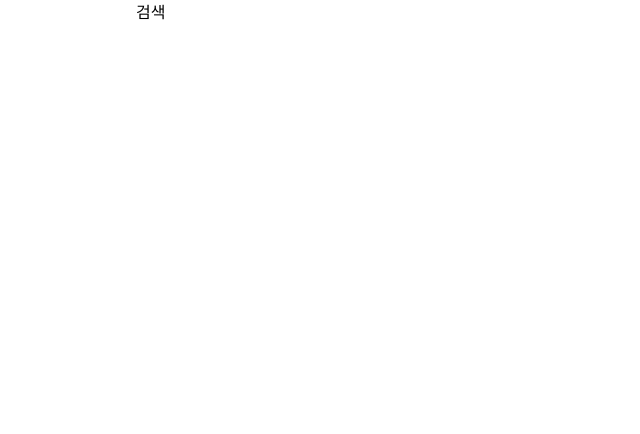
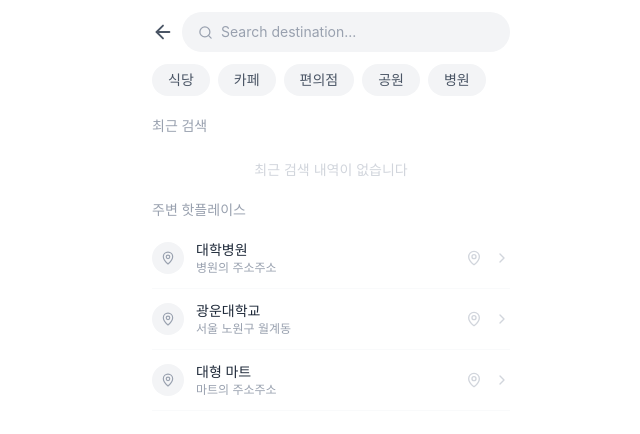
Before and after one commit to shinhyunwooo/SafeMap_FE, a React (Vite) app: page /search in a window 1280 px wide. Shown: the top 434 px of the page, without its empty margins (309-949 px from the left). Built offline with nearby package versions, Linux system fonts and the light colour scheme.

Commit message:
feat: 검색 화면 구현 (최근 검색, 핫플레이스, 검색 결과)

```diff
--- a/src/pages/SearchPage.jsx
+++ b/src/pages/SearchPage.jsx
@@ -1,3 +1,187 @@
+import { useState } from 'react'
+import { useNavigate } from 'react-router-dom'
+import { ArrowLeft, Search, X, Clock, MapPin, ChevronRight } from 'lucide-react'
+
+const CATEGORY_CHIPS = ['식당', '카페', '편의점', '공원', '병원']
+
+const DUMMY_RESULTS = [
+  { id: 1, name: '광운대학교', address: '서울 노원구 월계동' },
+  { id: 2, name: '광운대학교 후문', address: '서울 노원구 월계동' },
+  { id: 3, name: '광운대역', address: '서울 노원구 월계동 11-3' },
+  { id: 4, name: '노원구청', address: '서울 노원구 노원로 283' },
+]
+
+const HOTPLACES = [
+  { id: 101, name: '대학병원', address: '병원의 주소주소' },
+  { id: 102, name: '광운대학교', address: '서울 노원구 월계동' },
+  { id: 103, name: '대형 마트', address: '마트의 주소주소' },
+]
+
 export default function SearchPage() {
-  return <div className="h-full">검색</div>
+  const navigate = useNavigate()
+  const [query, setQuery] = useState('')
+  const [recentSearches, setRecentSearches] = useState(
+    JSON.parse(localStorage.getItem('recentSearches') || '[]')
+  )
+
+  const results = query.trim()
+    ? DUMMY_RESULTS.filter(
+        (r) => r.name.includes(query) || r.address.includes(query)
+      )
+    : []
+
+  const saveRecent = (item) => {
+    const updated = [
+      item,
+      ...recentSearches.filter((r) => r.id !== item.id),
+    ].slice(0, 5)
+    setRecentSearches(updated)
+    localStorage.setItem('recentSearches', JSON.stringify(updated))
+  }
+
+  const handleSelect = (item) => {
+    saveRecent(item)
+    navigate('/route-result', { state: { destination: item } })
+  }
+
+  const deleteRecent = (e, id) => {
+    e.stopPropagation()
+    const updated = recentSearches.filter((r) => r.id !== id)
+    setRecentSearches(updated)
+    localStorage.setItem('recentSearches', JSON.stringify(updated))
+  }
+
+  return (
+    <div className="flex flex-col h-full bg-white">
+
+      {/* 상단 검색바 */}
+      <div className="flex items-center gap-2 px-4 py-3">
+        <button onClick={() => navigate(-1)} className="shrink-0">
+          <ArrowLeft size={22} className="text-gray-600" />
+        </button>
+        <div className="flex-1 flex items-center gap-2 bg-gray-100 rounded-full px-4 py-2.5">
+          <Search size={15} className="text-gray-400 shrink-0" />
+          <input
+            type="text"
+            value={query}
+            onChange={(e) => setQuery(e.target.value)}
+            placeholder="Search destination..."
+            className="flex-1 bg-transparent text-sm outline-none text-gray-800 placeholder-gray-400"
+            autoFocus
+          />
+          {query.length > 0 && (
+            <button onClick={() => setQuery('')}>
+              <X size={15} className="text-gray-400" />
+            </button>
+          )}
+        </div>
+      </div>
+
+      {/* 카테고리 칩 */}
+      {query.trim() === '' && (
+        <div className="flex gap-2 px-4 pb-3 overflow-x-auto scrollbar-hide">
+          {CATEGORY_CHIPS.map((chip) => (
+            <button
+              key={chip}
+              className="shrink-0 px-4 py-1.5 rounded-full text-sm font-medium bg-gray-100 text-gray-600"
+            >
+              {chip}
+            </button>
+          ))}
+        </div>
+      )}
+
+      <div className="flex-1 overflow-y-auto px-4">
+
+        {/* 검색어 없을 때 */}
+        {query.trim() === '' && (
+          <>
+            {/* 최근 검색 */}
+            <p className="text-sm text-gray-400 font-medium mt-2 mb-2">최근 검색</p>
+            {recentSearches.length === 0 ? (
+              <p className="text-sm text-gray-300 text-center mt-6">
+                최근 검색 내역이 없습니다
+              </p>
+            ) : (
+              recentSearches.map((item) => (
+                <button
+                  key={item.id}
+                  onClick={() => handleSelect(item)}
+                  className="w-full flex items-center gap-3 py-3 border-b border-gray-50"
+                >
+                  <div className="w-8 h-8 bg-gray-100 rounded-full flex items-center justify-center shrink-0">
+                    <Clock size={14} className="text-gray-400" />
+                  </div>
+                  <div className="flex-1 text-left">
+                    <p className="text-sm font-medium text-gray-800">{item.name}</p>
+                    <p className="text-xs text-gray-400">{item.address}</p>
+                  </div>
+                  <MapPin size={16} className="text-gray-300 shrink-0" />
+                  <ChevronRight size={16} className="text-gray-300 shrink-0" />
+                </button>
+              ))
+            )}
+
+            {/* 주변 핫플레이스 */}
+            <p className="text-sm text-gray-400 font-medium mt-5 mb-2">주변 핫플레이스</p>
+            {HOTPLACES.map((item) => (
+              <button
+                key={item.id}
+                onClick={() => handleSelect(item)}
+                className="w-full flex items-center gap-3 py-3 border-b border-gray-50"
+              >
+                <div className="w-8 h-8 bg-gray-100 rounded-full flex items-center justify-center shrink-0">
+                  <MapPin size={14} className="text-gray-400" />
+                </div>
+                <div className="flex-1 text-left">
+                  <p className="text-sm font-medium text-gray-800">{item.name}</p>
+                  <p className="text-xs text-gray-400">{item.address}</p>
+                </div>
+                <MapPin size={16} className="text-gray-300 shrink-0" />
+                <ChevronRight size={16} className="text-gray-300 shrink-0" />
+              </button>
+            ))}
+          </>
+        )}
+
+        {/* 검색 결과 있을 때 */}
+        {query.trim() !== '' && results.length > 0 && (
+          <>
+            <p className="text-sm text-gray-400 font-medium mt-2 mb-2">
+              {results.length}개의 결과
+            </p>
+            {results.map((item) => (
+              <button
+                key={item.id}
+                onClick={() => handleSelect(item)}
+                className="w-full flex items-center gap-3 py-3 border-b border-gray-50"
+              >
+                <div className="w-8 h-8 bg-gray-100 rounded-full flex items-center justify-center shrink-0">
+                  <Search size={14} className="text-gray-400" />
+                </div>
+                <div className="flex-1 text-left">
+                  <p className="text-sm font-medium text-gray-800">{item.name}</p>
+                  <p className="text-xs text-gray-400">{item.address}</p>
+                </div>
+                <MapPin size={16} className="text-gray-300 shrink-0" />
+                <ChevronRight size={16} className="text-gray-300 shrink-0" />
+              </button>
+            ))}
+          </>
+        )}
+
+        {/* 검색 결과 없을 때 */}
+        {query.trim() !== '' && results.length === 0 && (
+          <div className="flex flex-col items-center justify-center mt-24 gap-3">
+            <div className="w-16 h-16 bg-gray-100 rounded-full flex items-center justify-center">
+              <Search size={28} className="text-gray-300" />
+            </div>
+            <p className="text-sm font-medium text-gray-500">검색 결과가 없습니다.</p>
+            <p className="text-xs text-gray-400">장소명을 다시 검색해보세요.</p>
+          </div>
+        )}
+
+      </div>
+    </div>
+  )
 }
```
